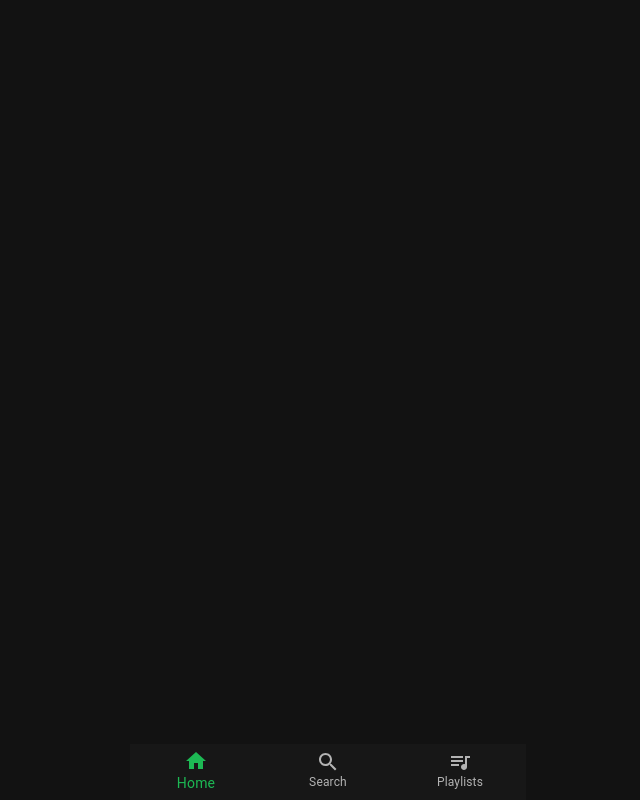
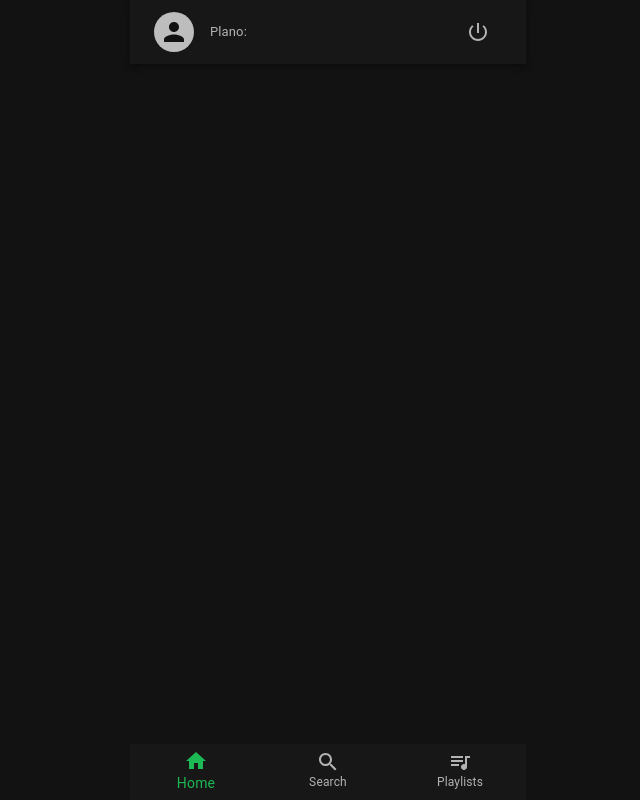
Before and after one commit to phelipetls/spotify-app, a React (Create React App) app: page /search in a window 1280 px wide. Shown: the whole page, without its empty margins (312-952 px from the left). Built offline with nearby package versions, Linux system fonts and the light colour scheme; no server answers; sample sign-in values are in the browser's storage.

Commit message:
Add NavigationTop component (to display user name etc.)
And logout button.

Rename Navigation to NavigationBottom.
Render them together with component in PrivateRoute.

```diff
--- a/src/components/HomePage.js
+++ b/src/components/HomePage.js
@@ -1,36 +1,5 @@
 import React from "react";
 
-import { Grid, Avatar, Typography } from "@material-ui/core";
-import { useSpotifyQuery } from "./hooks/spotify-query";
-
-import { FullPageLoading } from "./FullPageLoading";
-
-import { makeStyles } from "@material-ui/core/styles";
-
-const useStyles = makeStyles(theme => ({
-  avatar: {}
-}));
-
 export function HomePage() {
-  const classes = useStyles();
-
-  const { isLoading, data } = useSpotifyQuery("Fetch user data", {
-    endpoint: "me"
-  });
-
-  if (isLoading) {
-    return <FullPageLoading />;
-  }
-
-  const { display_name: userName, images } = data;
-
-  const imageUrl = images[0].url;
-
-  return (
-    <Grid container alignItems="center">
-      <Typography component="h1" variant="h4" data-testid="user-name">
-        {userName}
-      </Typography>
-    </Grid>
-  );
+  return <div></div>;
 }
--- a/src/components/Navigation.js
+++ b/src/components/NavigationBottom.js
@@ -5,7 +5,7 @@ import { Home, QueueMusic, Search } from "@material-ui/icons";
 
 import { Link as RouterLink } from "react-router-dom";
 
-export function Navigation() {
+export function NavigationBottom() {
   const [value, setValue] = React.useState(0);
 
   const handleChange = (_, newValue) => {
--- /dev/null
+++ b/src/components/NavigationTop.js
@@ -0,0 +1,72 @@
+import React from "react";
+
+import {
+  Grid,
+  Avatar,
+  Typography,
+  IconButton,
+  Link,
+  AppBar,
+  Toolbar
+} from "@material-ui/core";
+import { PowerSettingsNew } from "@material-ui/icons";
+import { Link as RouterLink } from "react-router-dom";
+
+import { useSpotifyQuery } from "./hooks/spotify-query";
+
+import { makeStyles } from "@material-ui/core/styles";
+
+const useStyles = makeStyles(theme => ({
+  avatar: {
+    marginRight: theme.spacing(2)
+  },
+  accountType: {
+    fontSize: "small"
+  }
+}));
+
+export function NavigationTop() {
+  const classes = useStyles();
+
+  const { data = {} } = useSpotifyQuery("Fetch user data", {
+    endpoint: "me"
+  });
+
+  const { display_name: userName, images, product } = data;
+
+  const imageUrl = images && images[0].url;
+
+  return (
+    <AppBar color="secondary" position="static">
+      <Toolbar component={Grid}>
+        <Grid item container alignItems="center">
+          <Avatar
+            alt={`${userName}'s avatar`}
+            src={imageUrl}
+            className={classes.avatar}
+          />
+
+          <Grid item>
+            <Typography component="h1" variant="h6" data-testid="user-name">
+              {userName}
+            </Typography>
+
+            <Typography
+              color="textSecondary"
+              variant="subtitle1"
+              className={classes.accountType}
+            >
+              Plano: {product === "open" ? "Free" : product}
+            </Typography>
+          </Grid>
+        </Grid>
+
+        <Link component={RouterLink} to="/logout" title="Logout">
+          <IconButton>
+            <PowerSettingsNew />
+          </IconButton>
+        </Link>
+      </Toolbar>
+    </AppBar>
+  );
+}
--- a/src/components/PrivateRoute.js
+++ b/src/components/PrivateRoute.js
@@ -3,8 +3,10 @@ import React from "react";
 import { Grid } from "@material-ui/core";
 
 import { Route, Redirect } from "react-router-dom";
-import { Navigation } from "./Navigation";
 import { useAuth } from "../context/spotify-auth";
+
+import { NavigationBottom } from "./NavigationBottom";
+import { NavigationTop } from "./NavigationTop";
 
 import { makeStyles } from "@material-ui/core/styles";
 
@@ -27,11 +29,13 @@ export function PrivateRoute({ component: Component, ...rest }) {
       {auth.token ? (
         <>
           <Grid container direction="column" className={classes.container}>
+            <NavigationTop />
+
             <Grid item className={classes.flexGrow}>
               <Component />
             </Grid>
 
-            <Navigation />
+            <NavigationBottom />
           </Grid>
         </>
       ) : (
```
